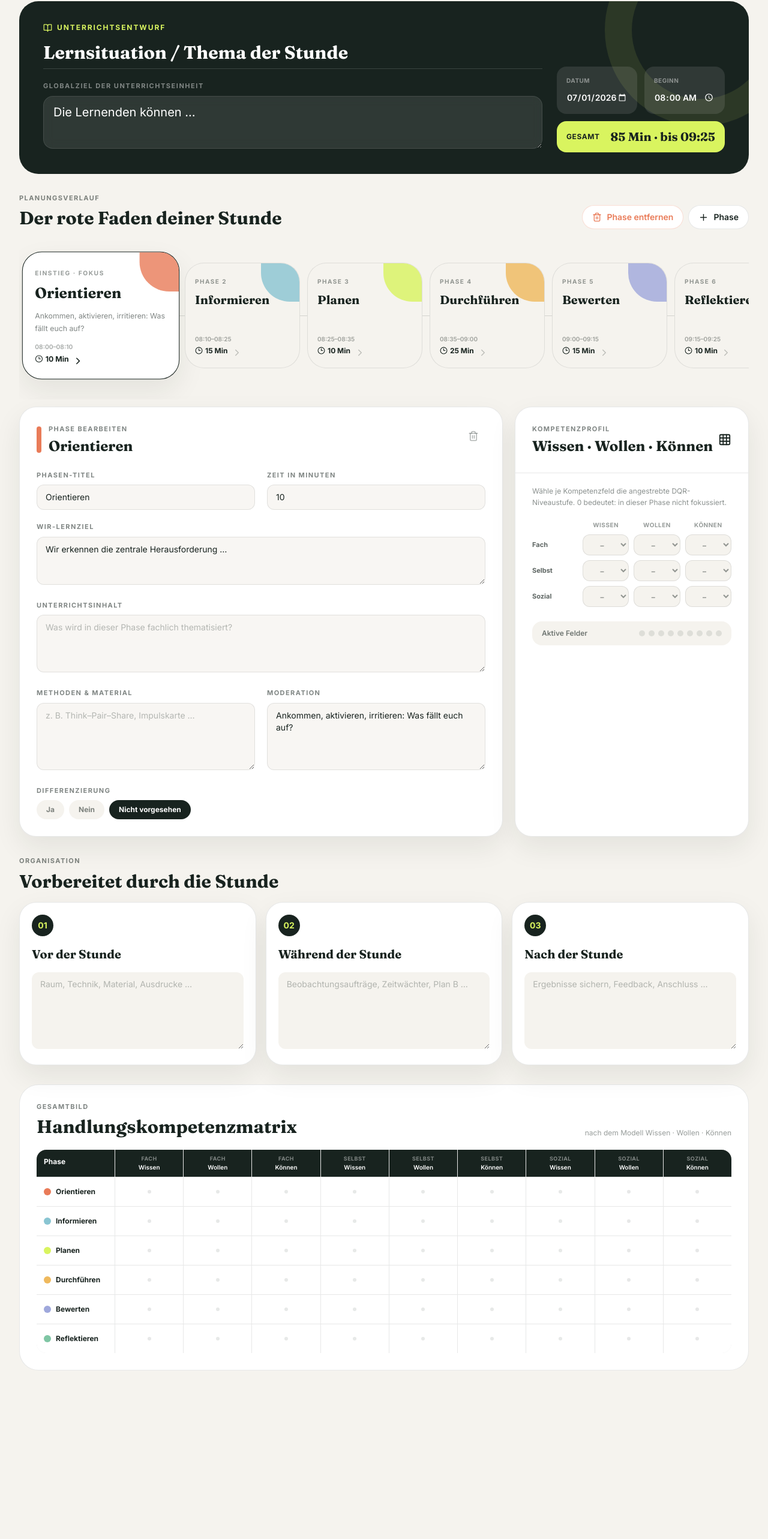
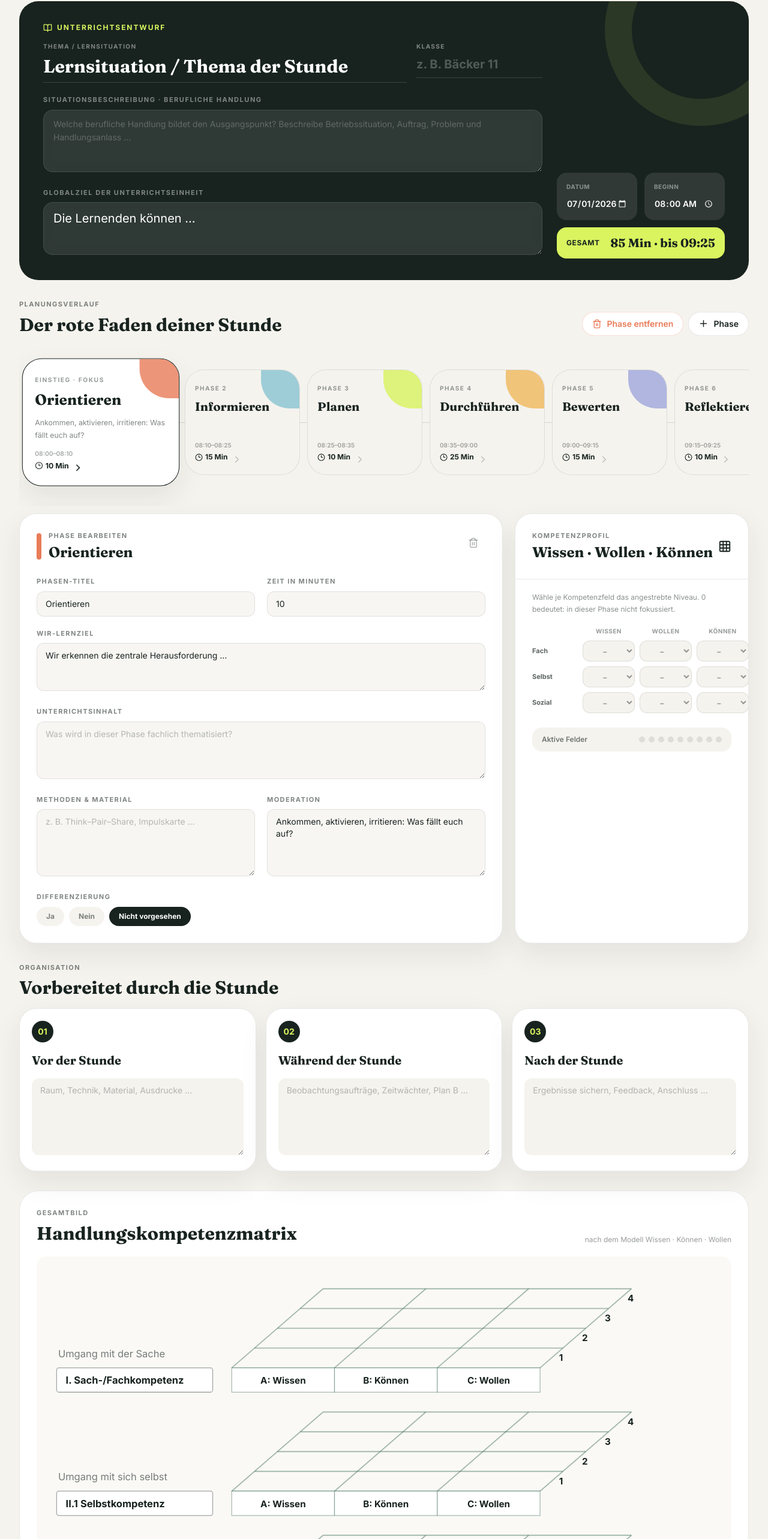
Before and after one commit to hackij/UVP-Planungstool, a React (Vite) app: page / in a window 1280 px wide. Shown: the part 111-2677 px from the top of the page at 60% size. Before the commit the page ends 2468 px from the top, so only its background shows below. Built offline with nearby package versions, Linux system fonts and the light colour scheme.

Commit message:
3D-Kompetenzprofil und Situationsdaten ergänzen (#6)
Co-authored-by: Jan Hacker <janhacker@MacBook-Air-von-Jan.local>

```diff
--- a/src/App.tsx
+++ b/src/App.tsx
@@ -15,6 +15,9 @@ const areas: { key: CompetencyArea; label: string; short: string }[] = [
 ];
 const dimensions: { key: CompetencyDimension; label: string }[] = [
   { key: "wissen", label: "Wissen" }, { key: "wollen", label: "Wollen" }, { key: "koennen", label: "Können" },
+];
+const landscapeDimensions: { key: CompetencyDimension; label: string }[] = [
+  { key: "wissen", label: "A: Wissen" }, { key: "koennen", label: "B: Können" }, { key: "wollen", label: "C: Wollen" },
 ];
 
 const addMinutes = (time: string, minutes: number) => {
@@ -188,11 +191,34 @@ export default function App() {
             <div className="relative grid gap-6 lg:grid-cols-[1fr_280px] lg:items-end">
               <div>
                 <div className="mb-4 flex items-center gap-2 text-xs font-bold uppercase tracking-[.16em] text-lime"><BookOpen size={15} />Unterrichtsentwurf</div>
+                <div className="mb-5 grid gap-4 sm:grid-cols-[1fr_210px]">
+                  <label>
+                    <span className="mb-2 block text-[10px] font-bold uppercase tracking-[.14em] text-white/45">Thema / Lernsituation</span>
                     <input
                       aria-label="Thema der Stunde"
-                  className="mb-5 w-full border-0 border-b border-white/15 bg-transparent pb-2 font-display text-2xl font-bold outline-none placeholder:text-white/30 focus:border-lime sm:text-3xl"
+                      className="w-full border-0 border-b border-white/15 bg-transparent pb-2 font-display text-2xl font-bold outline-none placeholder:text-white/30 focus:border-lime sm:text-3xl"
                       value={plan.topic} onChange={(e) => updatePlan("topic", e.target.value)}
                     />
+                  </label>
+                  <label>
+                    <span className="mb-2 block text-[10px] font-bold uppercase tracking-[.14em] text-white/45">Klasse</span>
+                    <input
+                      aria-label="Klasse"
+                      className="w-full border-0 border-b border-white/15 bg-transparent pb-2 text-lg font-bold outline-none placeholder:text-white/25 focus:border-lime sm:text-xl"
+                      placeholder="z. B. Bäcker 11"
+                      value={plan.className} onChange={(e) => updatePlan("className", e.target.value)}
+                    />
+                  </label>
+                </div>
+                <label className="mb-5 block">
+                  <span className="mb-2 block text-[11px] font-bold uppercase tracking-[.14em] text-white/45">Situationsbeschreibung · berufliche Handlung</span>
+                  <textarea
+                    aria-label="Situationsbeschreibung"
+                    className="min-h-[104px] w-full rounded-2xl border border-white/10 bg-white/10 px-4 py-3 text-sm leading-relaxed text-white outline-none backdrop-blur placeholder:text-white/25 focus:border-lime"
+                    placeholder="Welche berufliche Handlung bildet den Ausgangspunkt? Beschreibe Betriebssituation, Auftrag, Problem und Handlungsanlass …"
+                    value={plan.situationDescription} onChange={(e) => updatePlan("situationDescription", e.target.value)}
+                  />
+                </label>
                 <label className="mb-2 block text-[11px] font-bold uppercase tracking-[.14em] text-white/45">Globalziel der Unterrichtseinheit</label>
                 <textarea
                   aria-label="Globalziel"
@@ -354,7 +380,7 @@ export default function App() {
                 </button>
                 {matrixOpen && (
                   <div className="border-t border-ink/10 px-5 pb-6 pt-5 sm:px-7">
-                    <p className="mb-5 text-xs leading-relaxed text-ink/50">Wähle je Kompetenzfeld die angestrebte DQR-Niveaustufe. 0 bedeutet: in dieser Phase nicht fokussiert.</p>
+                    <p className="mb-5 text-xs leading-relaxed text-ink/50">Wähle je Kompetenzfeld das angestrebte Niveau. 0 bedeutet: in dieser Phase nicht fokussiert.</p>
                     <div className="grid grid-cols-[76px_repeat(3,1fr)] gap-2 text-center text-[10px] font-bold uppercase tracking-wider text-ink/45">
                       <span />
                       {dimensions.map((d) => <span key={d.key}>{d.label}</span>)}
@@ -369,7 +395,7 @@ export default function App() {
                               onChange={(e) => updateCompetency(area.key, dimension.key, Number(e.target.value))}
                               className="rounded-xl border border-ink/10 bg-paper px-1 py-2 text-center text-xs font-bold outline-none focus:border-moss"
                             >
-                              {[0, 1, 2, 3, 4].map((level) => <option value={level} key={level}>{level === 0 ? "–" : `DQR ${level}`}</option>)}
+                              {[0, 1, 2, 3, 4].map((level) => <option value={level} key={level}>{level === 0 ? "–" : `Niveau ${level}`}</option>)}
                             </select>
                           ))}
                         </Fragment>
@@ -409,9 +435,9 @@ export default function App() {
           <section className="mb-8 mt-8 overflow-hidden rounded-[2rem] border border-ink/10 bg-white p-5 sm:p-7">
             <div className="mb-5 flex flex-wrap items-end justify-between gap-3">
               <div><div className="label">Gesamtbild</div><h2 className="font-display text-2xl font-bold sm:text-3xl">Handlungskompetenzmatrix</h2></div>
-              <span className="text-xs text-ink/45">nach dem Modell Wissen · Wollen · Können</span>
+              <span className="text-xs text-ink/45">nach dem Modell Wissen · Können · Wollen</span>
             </div>
-            <MatrixVisualization phases={plan.phases} />
+            <CompetencyLandscape phases={plan.phases} />
           </section>
         </main>
       </div>
@@ -500,31 +526,84 @@ function ExamCriteriaModal({
   );
 }
 
-function MatrixVisualization({ phases, compact = false }: { phases: Phase[]; compact?: boolean }) {
+function CompetencyLandscape({ phases, compact = false }: { phases: Phase[]; compact?: boolean }) {
+  const visualAreas: { key: CompetencyArea; title: string; subtitle: string }[] = [
+    { key: "fach", title: "I. Sach-/Fachkompetenz", subtitle: "Umgang mit der Sache" },
+    { key: "selbst", title: "II.1 Selbstkompetenz", subtitle: "Umgang mit sich selbst" },
+    { key: "sozial", title: "II.2 Sozialkompetenz", subtitle: "Umgang mit anderen" },
+  ];
+  const frontX = 250;
+  const cellWidth = 135;
+  const depthX = 120;
+  const depthY = 104;
+  const dotOffsets = [[0, 0], [-9, 2], [9, 2], [0, -9], [-9, -8], [9, -8]];
+  const svgHeight = 545 + Math.max(1, Math.ceil(phases.length / 4)) * 20;
+
   return (
-    <div className="overflow-x-auto">
-      <div className={`${compact ? "min-w-[650px]" : "min-w-[760px]"} grid grid-cols-[130px_repeat(9,minmax(58px,1fr))] gap-px overflow-hidden rounded-2xl bg-ink/10`}>
-        <div className="bg-ink p-3 text-xs font-bold text-white">Phase</div>
-        {areas.map((area) => dimensions.map((dimension) => (
-          <div key={`${area.key}-${dimension.key}`} className="bg-ink p-2 text-center text-white">
-            <div className="text-[9px] font-bold uppercase tracking-wider text-white/45">{area.short}</div>
-            <div className="text-[10px] font-semibold">{dimension.label}</div>
-          </div>
-        )))}
-        {phases.map((phase) => (
-          <Fragment key={phase.id}>
-            <div className="flex items-center gap-2 bg-white p-3 text-xs font-bold"><span className="h-3 w-3 shrink-0 rounded-full" style={{ background: phase.color }} />{phase.title}</div>
-            {areas.flatMap((area) => dimensions.map((dimension) => {
-              const value = phase.competencies?.[area.key]?.[dimension.key] ?? 0;
+    <div className="overflow-x-auto rounded-2xl bg-paper/50 p-2">
+      <svg
+        viewBox={`0 0 900 ${svgHeight}`}
+        className={compact ? "min-w-[650px]" : "min-w-[820px]"}
+        role="img"
+        aria-label="Dreidimensionale Handlungskompetenzmatrix mit Niveaustufen und Phasenpunkten"
+      >
+        {visualAreas.map((area, areaIndex) => {
+          const baseY = 140 + areaIndex * 162;
+          const dots = phases.flatMap((phase, phaseIndex) =>
+            landscapeDimensions.flatMap((dimension, dimensionIndex) => {
+              const level = phase.competencies?.[area.key]?.[dimension.key] ?? 0;
+              return level > 0 ? [{ phase, phaseIndex, dimensionIndex, level }] : [];
+            }),
+          );
           return (
-                <div key={`${phase.id}-${area.key}-${dimension.key}`} className="grid min-h-12 place-items-center bg-white">
-                  {value ? <span className="grid h-7 w-7 place-items-center rounded-full text-[10px] font-bold text-ink" style={{ background: phase.color, opacity: .45 + value * .12 }}>{value}</span> : <span className="h-1.5 w-1.5 rounded-full bg-ink/10" />}
-                </div>
+            <g key={area.key}>
+              <text x="22" y={baseY - 14} fill="#18231f" opacity=".58" fontSize="13" fontStyle="italic">{area.subtitle}</text>
+              <rect x="20" y={baseY} width="205" height="32" rx="3" fill="#fff" stroke="#18231f" strokeOpacity=".4" />
+              <text x="32" y={baseY + 21} fill="#18231f" fontSize="13" fontWeight="700">{area.title}</text>
+
+              {[0, 1, 2, 3, 4].map((level) => {
+                const t = level / 4;
+                const xShift = depthX * t;
+                const y = baseY - depthY * t;
+                return <line key={`h-${level}`} x1={frontX + xShift} y1={y} x2={frontX + cellWidth * 3 + xShift} y2={y} stroke="#315f4d" strokeOpacity=".42" strokeWidth="1.5" />;
+              })}
+              {[0, 1, 2, 3].map((column) => (
+                <line key={`v-${column}`} x1={frontX + column * cellWidth} y1={baseY} x2={frontX + column * cellWidth + depthX} y2={baseY - depthY} stroke="#315f4d" strokeOpacity=".42" strokeWidth="1.5" />
+              ))}
+              {[0, 1, 2].map((column) => (
+                <g key={`label-${column}`}>
+                  <rect x={frontX + column * cellWidth} y={baseY} width={cellWidth} height="32" fill="#fff" stroke="#315f4d" strokeOpacity=".42" />
+                  <text x={frontX + column * cellWidth + cellWidth / 2} y={baseY + 21} textAnchor="middle" fill="#18231f" fontSize="12" fontWeight="700">{landscapeDimensions[column].label}</text>
+                </g>
+              ))}
+              {[1, 2, 3, 4].map((level) => {
+                const t = (level - .5) / 4;
+                return <text key={`n-${level}`} x={frontX + cellWidth * 3 + depthX * t + 10} y={baseY - depthY * t + 4} fill="#18231f" fontSize="12" fontWeight="700">{level}</text>;
+              })}
+              {dots.map((dot, dotIndex) => {
+                const sameBefore = dots.slice(0, dotIndex).filter((other) => other.dimensionIndex === dot.dimensionIndex && other.level === dot.level).length;
+                const offset = dotOffsets[sameBefore % dotOffsets.length];
+                const t = (dot.level - .5) / 4;
+                const x = frontX + dot.dimensionIndex * cellWidth + cellWidth / 2 + depthX * t + offset[0];
+                const y = baseY - depthY * t + offset[1];
+                return (
+                  <circle key={`${dot.phase.id}-${area.key}-${dot.dimensionIndex}`} cx={x} cy={y} r={compact ? 6 : 7} fill={dot.phase.color} stroke="#fff" strokeWidth="2">
+                    <title>{`${dot.phase.title}: ${area.title}, ${landscapeDimensions[dot.dimensionIndex].label}, Niveau ${dot.level}`}</title>
+                  </circle>
                 );
-            }))}
-          </Fragment>
+              })}
+            </g>
+          );
+        })}
+        <g transform="translate(22 538)">
+          {phases.map((phase, index) => (
+            <g key={phase.id} transform={`translate(${(index % 4) * 210} ${Math.floor(index / 4) * 20})`}>
+              <circle cx="7" cy="0" r="6" fill={phase.color} />
+              <text x="18" y="4" fill="#18231f" fontSize="10" fontWeight="600">{phase.title.length > 15 ? `${phase.title.slice(0, 14)}…` : phase.title}</text>
+            </g>
           ))}
-      </div>
+        </g>
+      </svg>
     </div>
   );
 }
@@ -537,14 +616,20 @@ function PrintDocument({ plan, totalMinutes }: { plan: Plan; totalMinutes: numbe
         <div className="mt-6 rounded-[7mm] bg-ink p-[7mm] text-white">
           <div className="text-[8pt] font-bold uppercase tracking-[.16em] text-lime">Thema der Stunde</div>
           <h1 className="mt-2 font-display text-[22pt] font-bold leading-tight">{plan.topic}</h1>
+          {plan.situationDescription && (
+            <div className="mt-4 border-t border-white/15 pt-3">
+              <div className="text-[7pt] font-bold uppercase tracking-[.14em] text-white/45">Situationsbeschreibung · berufliche Handlung</div>
+              <p className="mt-1 line-clamp-2 text-[8.5pt] leading-snug text-white/75">{plan.situationDescription}</p>
+            </div>
+          )}
           <div className="mt-5 border-t border-white/15 pt-4">
             <div className="text-[8pt] font-bold uppercase tracking-[.14em] text-white/45">Globalziel</div>
             <p className="mt-1 text-[12pt] leading-snug">{plan.globalGoal}</p>
           </div>
           <div className="mt-5 grid grid-cols-[1fr_auto] items-end gap-5">
             <div className="text-[8pt] text-white/55">
-              <div className="font-bold uppercase tracking-[.13em]">Datum</div>
-              <div className="mt-1 text-[10pt] font-semibold text-white">{plan.date}</div>
+              <div className="font-bold uppercase tracking-[.13em]">Datum · Klasse</div>
+              <div className="mt-1 text-[10pt] font-semibold text-white">{plan.date}{plan.className ? ` · ${plan.className}` : ""}</div>
             </div>
             <div className="min-w-[82mm] rounded-[4mm] bg-lime px-[5mm] py-[3.5mm] text-ink">
               <div className="text-[7pt] font-bold uppercase tracking-[.15em] opacity-55">Unterrichtszeit</div>
@@ -594,9 +679,9 @@ function PrintDocument({ plan, totalMinutes }: { plan: Plan; totalMinutes: numbe
         <PrintHeader page="02" title="Handlungskompetenz" />
         <div className="mt-6">
           <h1 className="font-display text-[22pt] font-bold">Kompetenzprofil der Stunde</h1>
-          <p className="mt-2 max-w-[155mm] text-[9pt] leading-relaxed text-ink/60">Die Matrix macht sichtbar, welche Facetten beruflicher Handlungskompetenz in den einzelnen Unterrichtsphasen angebahnt werden. Die Zahlen markieren die gewählte DQR-Niveaustufe 1–4.</p>
+          <p className="mt-2 max-w-[155mm] text-[9pt] leading-relaxed text-ink/60">Die Matrix macht sichtbar, welche Facetten beruflicher Handlungskompetenz in den einzelnen Unterrichtsphasen angebahnt werden. Die Tiefe markiert das gewählte Niveau 1–4, die Farben verweisen auf die Phasen.</p>
         </div>
-        <div className="mt-6"><MatrixVisualization phases={plan.phases} compact /></div>
+        <div className="mt-5"><CompetencyLandscape phases={plan.phases} compact /></div>
         <div className="mt-7 grid grid-cols-3 gap-[4mm]">
           {dimensions.map((dimension, index) => (
             <div key={dimension.key} className="rounded-[4mm] bg-paper p-[5mm]">
@@ -612,7 +697,7 @@ function PrintDocument({ plan, totalMinutes }: { plan: Plan; totalMinutes: numbe
         </div>
         <div className="mt-5 rounded-[4mm] border border-ink/10 p-[5mm]">
           <div className="grid grid-cols-4 gap-3 text-[8pt]">
-            <strong>DQR-Niveaus</strong>
+            <strong>Niveaustufen</strong>
             <span><b>1</b> reproduzieren</span><span><b>2</b> anwenden</span><span><b>3</b> transferieren</span>
           </div>
           <div className="mt-2 grid grid-cols-4 gap-3 text-[8pt]"><span /><span><b>4</b> reflektiert gestalten</span><span className="col-span-2 text-ink/45">0 / leer = in dieser Phase nicht fokussiert</span></div>
--- a/src/data.ts
+++ b/src/data.ts
@@ -24,6 +24,8 @@ const phase = (title: string, minutes: number, color: string, goal = ""): Phase
 
 export const initialPlan = (): Plan => ({
   topic: "Lernsituation / Thema der Stunde",
+  className: "",
+  situationDescription: "",
   globalGoal: "Die Lernenden können …",
   date: new Date().toISOString().slice(0, 10),
   startTime: "08:00",
--- a/src/types.ts
+++ b/src/types.ts
@@ -25,6 +25,8 @@ export interface Phase {
 
 export interface Plan {
   topic: string;
+  className: string;
+  situationDescription: string;
   globalGoal: string;
   date: string;
   startTime: string;
```
Lines whose indentation alone changed are shown as unchanged.
